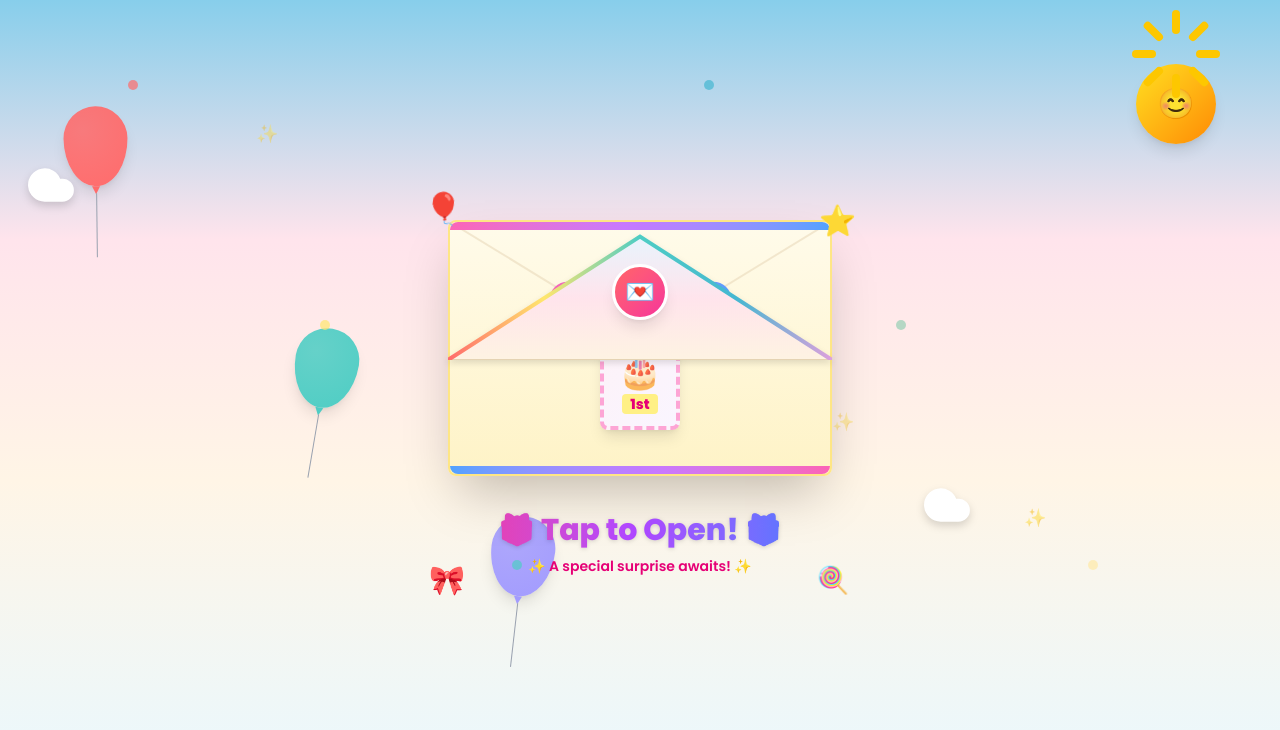
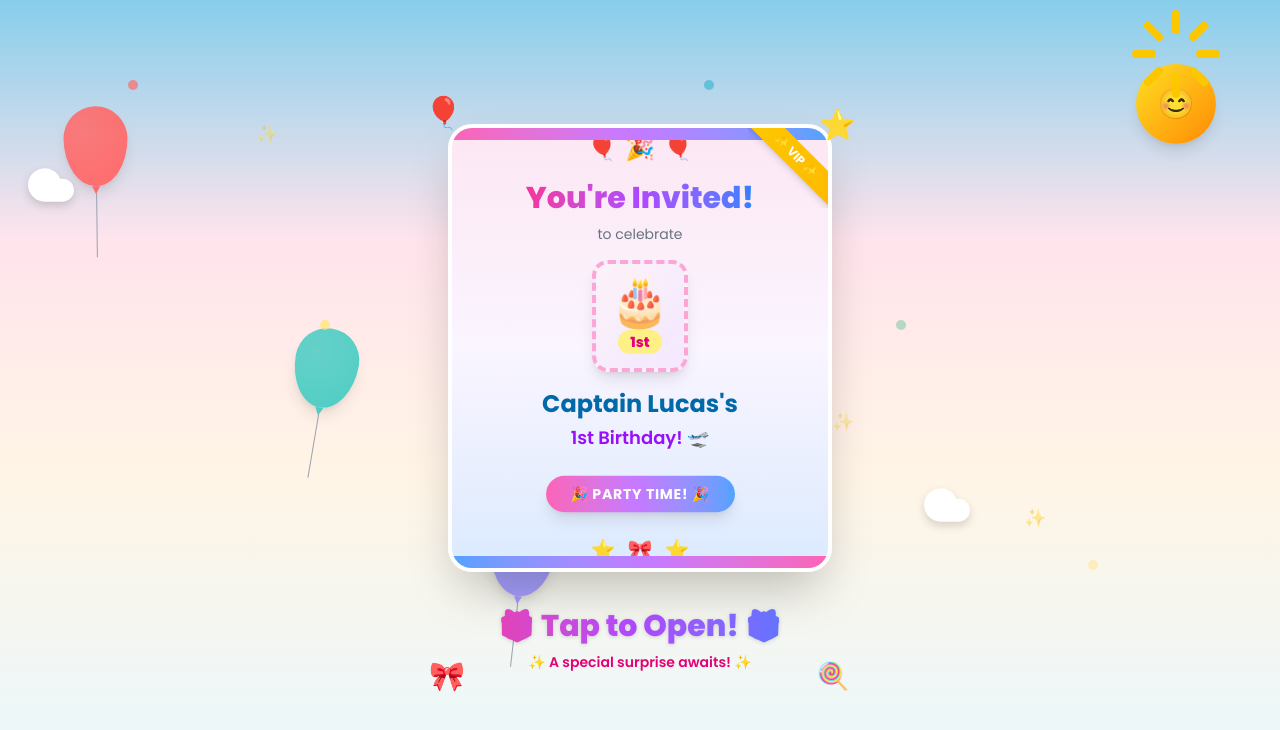
Before and after one commit to roninc32/lucas-birthday, a React (Vite) app: page / in a window 1280 px wide. Shown: the top 730 px of the page. Built offline with nearby package versions, Linux system fonts and the light colour scheme.

Commit message:
Fix social sharing: add OG image and update meta URLs

```diff
--- a/email-template.html
+++ b/email-template.html
@@ -115,7 +115,7 @@
                             <table role="presentation" cellspacing="0" cellpadding="0" border="0" width="100%">
                                 <tr>
                                     <td style="text-align: center;">
-                                        <a href="https://your-domain.vercel.app/" target="_blank"
+                                        <a href="https://lucas-birthday.vercel.app/" target="_blank"
                                             style="display: inline-block; background: linear-gradient(135deg, #0EA5E9 0%, #0284C7 100%); color: #FFFFFF; text-decoration: none; padding: 16px 40px; border-radius: 50px; font-size: 18px; font-weight: 600; box-shadow: 0 4px 15px rgba(14, 165, 233, 0.4);">
                                             ✈️ View Full Invitation
                                         </a>
--- a/src/App.tsx
+++ b/src/App.tsx
@@ -22,8 +22,7 @@ interface EnvelopeProps {
   onOpen: () => void;
 }
 
-const AirmailEnvelope = ({ onOpen }: EnvelopeProps) => {
-  const [isHovered, setIsHovered] = useState(false);
+const BirthdayCard = ({ onOpen }: EnvelopeProps) => {
 
   // Rainbow colors for fun borders
   const rainbowColors = ['#FF6B6B', '#FFE66D', '#4ECDC4', '#45B7D1', '#96CEB4', '#FFEAA7', '#DDA0DD', '#FF6B6B'];
@@ -189,115 +188,85 @@ const AirmailEnvelope = ({ onOpen }: EnvelopeProps) => {
         </div>
       </div>
 
-      {/* Main Kiddie Envelope */}
+      {/* Birthday Invitation Card */}
       <motion.div
         className="relative cursor-pointer"
-        onHoverStart={() => setIsHovered(true)}
-        onHoverEnd={() => setIsHovered(false)}
         onClick={onOpen}
-        whileHover={{ scale: 1.03 }}
-        whileTap={{ scale: 0.95 }}
-        initial={{ scale: 0, rotate: -10 }}
+        whileHover={{ scale: 1.02, y: -5 }}
+        whileTap={{ scale: 0.98 }}
+        initial={{ scale: 0, rotate: -5 }}
         animate={{ scale: 1, rotate: 0 }}
-        transition={{ type: 'spring', duration: 0.8, bounce: 0.5 }}
+        transition={{ type: 'spring', duration: 0.8, bounce: 0.4 }}
       >
-        {/* Envelope Body */}
-        <div className="relative w-80 h-52 md:w-96 md:h-64">
-          {/* Envelope Back/Base */}
-          <div className="absolute inset-0 bg-gradient-to-b from-amber-50 to-amber-100 rounded-lg shadow-2xl border-2 border-amber-200">
-            {/* Inner envelope fold lines (V shape at bottom) */}
-            <svg className="absolute inset-0 w-full h-full" viewBox="0 0 400 260" preserveAspectRatio="none">
-              <path
-                d="M0,0 L200,120 L400,0"
-                fill="none"
-                stroke="#E5D3B3"
-                strokeWidth="2"
-                opacity="0.5"
-              />
-            </svg>
-
-            {/* Colorful border stripe - top */}
-            <div className="absolute top-0 left-0 right-0 h-2 bg-gradient-to-r from-pink-400 via-purple-400 to-blue-400 rounded-t-lg" />
-
-            {/* Colorful border stripe - bottom */}
-            <div className="absolute bottom-0 left-0 right-0 h-2 bg-gradient-to-r from-blue-400 via-purple-400 to-pink-400 rounded-b-lg" />
-
-            {/* Envelope Center Content */}
-            <div className="absolute inset-0 flex flex-col items-center justify-center pt-4">
-              {/* Party Badge */}
-              <motion.div
-                className="bg-gradient-to-r from-pink-400 via-purple-400 to-blue-400 text-white px-5 py-2 rounded-full text-sm font-bold tracking-wider mb-4 shadow-lg"
-                animate={{ scale: [1, 1.05, 1] }}
-                transition={{ duration: 2, repeat: Infinity }}
-              >
-                🎉 PARTY TIME! 🎉
-              </motion.div>
-
-              {/* Birthday Cake Stamp */}
-              <motion.div
-                className="w-20 h-24 bg-gradient-to-br from-pink-50 to-purple-50 border-4 border-dashed border-pink-300 rounded-lg flex flex-col items-center justify-center shadow-lg"
-                animate={isHovered ? { rotate: [0, -5, 5, 0], scale: [1, 1.08, 1] } : {}}
-                transition={{ duration: 0.5 }}
-              >
-                <span className="text-4xl mb-1">🎂</span>
-                <span className="text-sm font-extrabold text-pink-600 bg-yellow-200 px-2 rounded">1st</span>
-              </motion.div>
+        {/* Card */}
+        <div className="relative w-80 h-96 md:w-96 md:h-[28rem] bg-gradient-to-b from-pink-100 via-purple-50 to-blue-100 rounded-3xl shadow-2xl border-4 border-white overflow-hidden">
+
+          {/* Colorful top border */}
+          <div className="absolute top-0 left-0 right-0 h-3 bg-gradient-to-r from-pink-400 via-purple-400 to-blue-400" />
+
+          {/* Decorative corner ribbons */}
+          <div className="absolute top-0 right-0 w-20 h-20 overflow-hidden">
+            <div className="absolute top-4 -right-8 w-32 h-6 bg-gradient-to-r from-yellow-400 to-amber-400 rotate-45 shadow-md flex items-center justify-center">
+              <span className="text-xs font-bold text-white">✨ VIP ✨</span>
             </div>
           </div>
 
-          {/* Envelope Flap - Triangle that opens */}
-          <motion.div
-            className="absolute -top-1 left-0 right-0 h-32 md:h-36 origin-bottom"
-            animate={isHovered ? { rotateX: -20 } : { rotateX: 0 }}
-            transition={{ duration: 0.4, ease: 'easeOut' }}
-            style={{
-              perspective: '800px',
-              transformStyle: 'preserve-3d'
-            }}
-          >
-            <svg viewBox="0 0 400 140" className="w-full h-full drop-shadow-md" preserveAspectRatio="none">
-              <defs>
-                <linearGradient id="kiddieFlap" x1="0%" y1="100%" x2="0%" y2="0%">
-                  <stop offset="0%" stopColor="#FEF3E2" />
-                  <stop offset="50%" stopColor="#FFE4EC" />
-                  <stop offset="100%" stopColor="#E8F4FD" />
-                </linearGradient>
-              </defs>
-              {/* Main flap triangle */}
-              <path
-                d="M0,140 L200,20 L400,140 Z"
-                fill="url(#kiddieFlap)"
-                stroke="#E5D3B3"
-                strokeWidth="2"
-              />
-              {/* Decorative colorful edge on flap */}
-              <path
-                d="M0,140 L200,20 L400,140"
-                fill="none"
-                stroke="url(#rainbowEdge)"
-                strokeWidth="4"
-              />
-              <defs>
-                <linearGradient id="rainbowEdge" x1="0%" y1="0%" x2="100%" y2="0%">
-                  <stop offset="0%" stopColor="#FF6B6B" />
-                  <stop offset="25%" stopColor="#FFE66D" />
-                  <stop offset="50%" stopColor="#4ECDC4" />
-                  <stop offset="75%" stopColor="#45B7D1" />
-                  <stop offset="100%" stopColor="#DDA0DD" />
-                </linearGradient>
-              </defs>
-            </svg>
-
-            {/* Heart seal on flap */}
-            <div className="absolute top-12 left-1/2 -translate-x-1/2">
-              <div className="w-14 h-14 bg-gradient-to-br from-red-400 to-pink-500 rounded-full flex items-center justify-center shadow-lg border-3 border-white">
-                <span className="text-2xl">💌</span>
+          {/* Card Content */}
+          <div className="flex flex-col items-center justify-center h-full px-6 py-8">
+
+            {/* Top decoration */}
+            <div className="flex items-center gap-2 mb-4">
+              <span className="text-2xl">🎈</span>
+              <span className="text-2xl">🎉</span>
+              <span className="text-2xl">🎈</span>
+            </div>
+
+            {/* You're Invited text */}
+            <h2 className="text-2xl md:text-3xl font-extrabold text-transparent bg-clip-text bg-gradient-to-r from-pink-500 via-purple-500 to-blue-500 mb-2">
+              You're Invited!
+            </h2>
+
+            {/* To text */}
+            <p className="text-gray-500 text-sm mb-4">to celebrate</p>
+
+            {/* Birthday Cake */}
+            <div className="relative mb-4">
+              <div className="w-24 h-28 bg-gradient-to-br from-pink-50 to-purple-100 border-4 border-dashed border-pink-300 rounded-2xl flex flex-col items-center justify-center shadow-lg">
+                <span className="text-5xl mb-1">🎂</span>
+                <span className="text-sm font-extrabold text-pink-600 bg-yellow-200 px-3 py-0.5 rounded-full">1st</span>
               </div>
             </div>
-          </motion.div>
+
+            {/* Captain Lucas text */}
+            <h3 className="text-xl md:text-2xl font-bold text-sky-700 mb-1">
+              Captain Lucas's
+            </h3>
+            <p className="text-lg font-semibold text-purple-600 mb-6">
+              1st Birthday! 🛫
+            </p>
+
+            {/* Party Badge */}
+            <motion.div
+              className="bg-gradient-to-r from-pink-400 via-purple-400 to-blue-400 text-white px-6 py-2 rounded-full text-sm font-bold tracking-wider shadow-lg"
+              animate={{ scale: [1, 1.03, 1] }}
+              transition={{ duration: 2, repeat: Infinity }}
+            >
+              🎉 PARTY TIME! 🎉
+            </motion.div>
+
+            {/* Bottom decoration */}
+            <div className="flex items-center gap-3 mt-6">
+              <span className="text-xl">⭐</span>
+              <span className="text-xl">🎀</span>
+              <span className="text-xl">⭐</span>
+            </div>
+          </div>
+
+          {/* Colorful bottom border */}
+          <div className="absolute bottom-0 left-0 right-0 h-3 bg-gradient-to-r from-blue-400 via-purple-400 to-pink-400" />
         </div>
 
-        {/* Bouncing decorations around envelope */}
+        {/* Bouncing decorations around card */}
         <motion.div
           className="absolute -top-6 -left-6 text-3xl"
           animate={{ y: [0, -10, 0], rotate: [0, 15, 0] }}
@@ -1371,7 +1340,7 @@ function App() {
     return () => window.removeEventListener('resize', handleResize);
   }, []);
 
-  const handleEnvelopeOpen = () => {
+  const handleCardOpen = () => {
     setIsEnvelopeOpen(true);
     setShowConfetti(true);
     setTimeout(() => setShowConfetti(false), 8000);
@@ -1395,9 +1364,9 @@ function App() {
         />
       )}
 
-      {/* Envelope (Initial State) */}
+      {/* Birthday Card (Initial State) */}
       <AnimatePresence>
-        {!isEnvelopeOpen && <AirmailEnvelope onOpen={handleEnvelopeOpen} />}
+        {!isEnvelopeOpen && <BirthdayCard onOpen={handleCardOpen} />}
       </AnimatePresence>
 
       {/* Main Invitation Content */}
```
Also changed, not shown: index.html (+4 -4 lines), public/assets/og-image.jpg (added).
